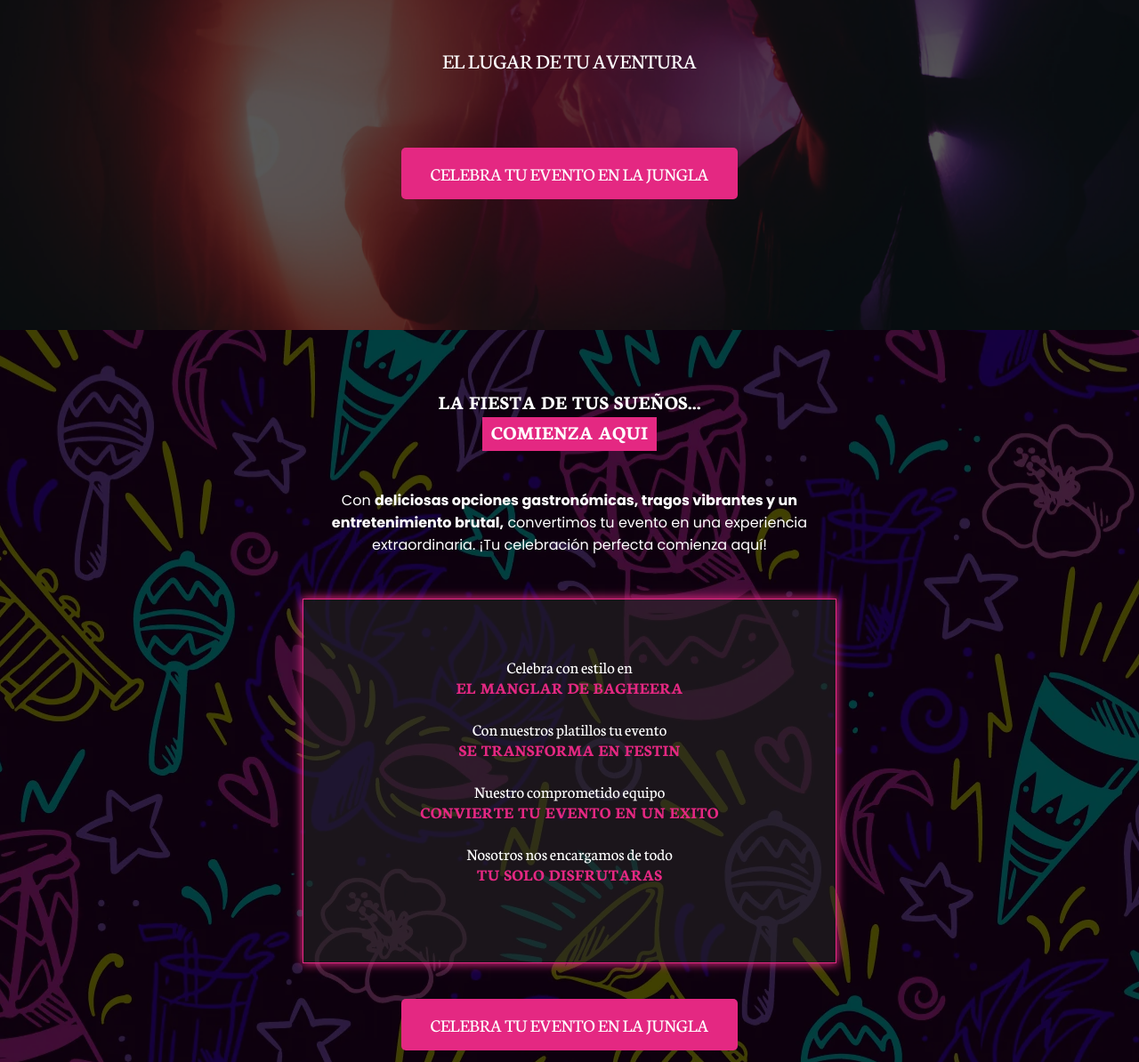
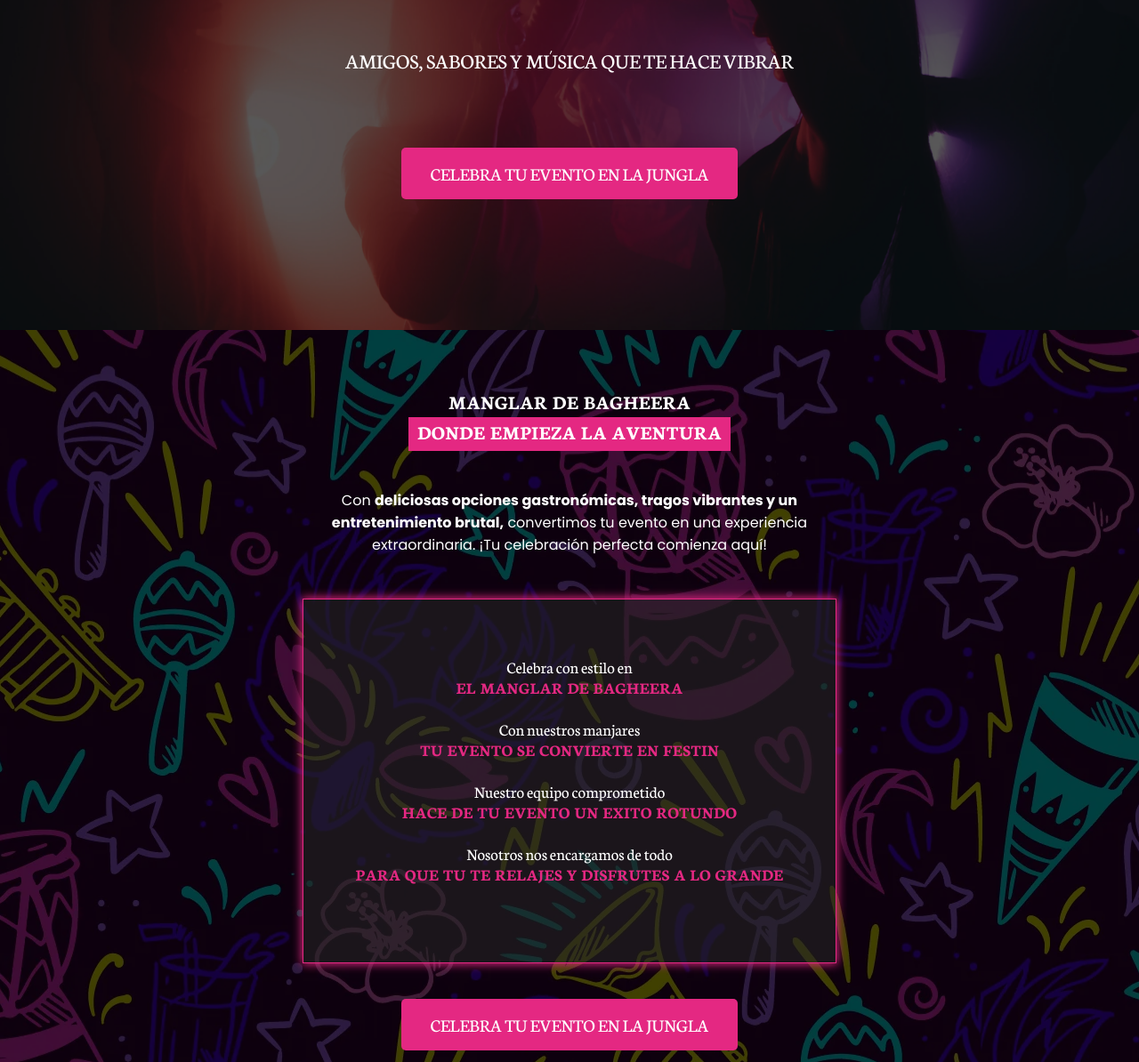
Before and after one commit to JoaquinDicio/manglar-de-bagheera, an Astro site: page /funnel in a window 1280 px wide. Shown: the part 429-1623 px from the top of the page at 89% size. Built offline with nearby package versions, Linux system fonts and the light colour scheme; Astro itself is replaced by a stand-in of ours.

Commit message:
arreglos en textos

```diff
--- a/src/components/Welcome.astro
+++ b/src/components/Welcome.astro
@@ -9,7 +9,9 @@ import BtnPrimary from "./ToggleModalBtn/ToggleModalBtn";
       class="animate__animated animate__fadeIn d-flex flex-column align-items-center welcome-content"
     >
       <Logo />
-      <h2 class="text-white text-center">EL LUGAR DE TU AVENTURA</h2>
+      <h2 class="text-white text-center">
+        AMIGOS, SABORES Y MÚSICA QUE TE HACE VIBRAR
+      </h2>
       <BtnPrimary client:visible text={"celebra tu evento en la jungla"} />
     </div>
   </div>
--- a/src/pages/funnel.astro
+++ b/src/pages/funnel.astro
@@ -17,8 +17,8 @@ import "animate.css";
     <Welcome />
     <SectionPrimary id="welcome" bgSecondary={true}>
       <Title
-        firstLine="La fiesta de tus sueños..."
-        secondLine="Comienza aqui"
+        firstLine="MANGLAR DE  BAGHEERA"
+        secondLine="DONDE EMPIEZA LA AVENTURA"
       />
       <p class="secondary-font">
         Con <strong class="secondary-font"
@@ -32,17 +32,19 @@ import "animate.css";
           Celebra con estilo en<br /><span>EL MANGLAR DE BAGHEERA</span>
         </li>
         <li>
-          Con nuestros platillos tu evento <br /><span
-            >SE TRANSFORMA EN FESTIN</span
+          Con nuestros manjares <br /><span
+            >TU EVENTO SE CONVIERTE EN FESTIN</span
           >
         </li>
         <li>
-          Nuestro comprometido equipo <br /><span
-            >CONVIERTE TU EVENTO EN UN EXITO</span
+          Nuestro equipo comprometido <br /><span
+            >HACE DE TU EVENTO UN EXITO ROTUNDO</span
           >
         </li>
         <li>
-          Nosotros nos encargamos de todo <br /><span>TU SOLO DISFRUTARAS</span>
+          Nosotros nos encargamos de todo <br /><span
+            >PARA QUE TU TE RELAJES Y DISFRUTES A LO GRANDE</span
+          >
         </li>
       </ul>
       <BtnPrimary client:visible text={"celebra tu evento en la jungla"} />
```
Also changed, not shown: src/pages/index.astro (+12 -12 lines).
